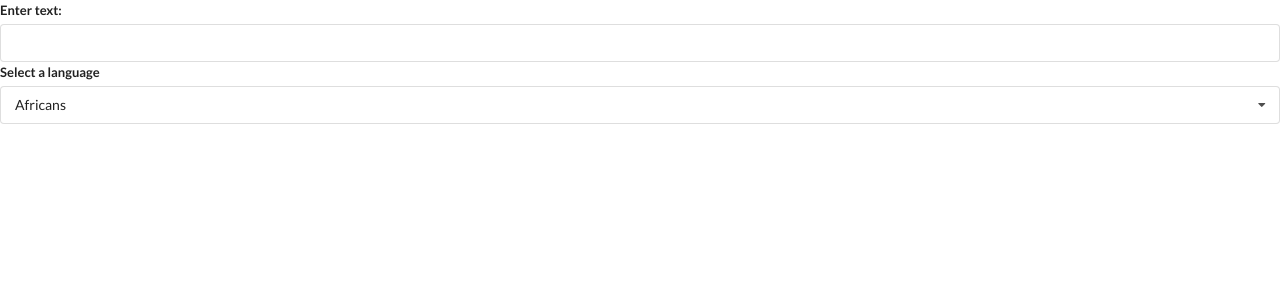
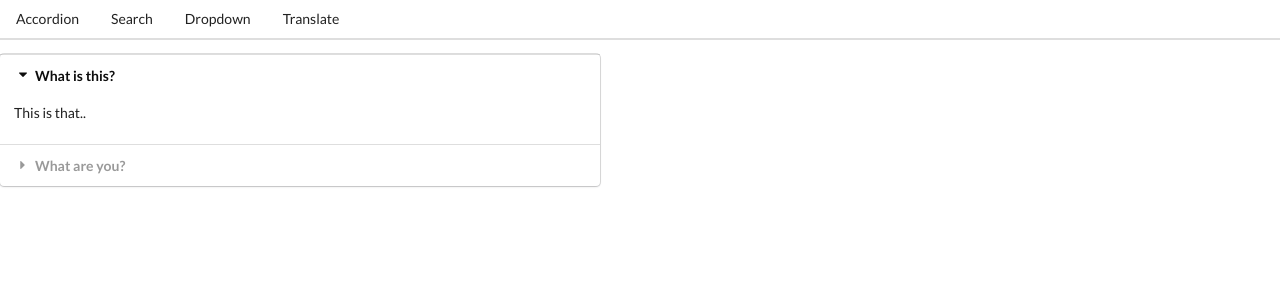
Before and after one commit to malickateeq/React-Notes, a React (Create React App) app: page / in a window 1280 px wide. Shown: the top 300 px of the page. Built offline with nearby package versions, Linux system fonts and the light colour scheme; no server answers.

Commit message:
Custom React Router from Scratch

```diff
--- a/src/components/App.js
+++ b/src/components/App.js
@@ -1,27 +1,61 @@
 import React, { useState } from 'react';
-// import Accordion from './Accordion';
-// import Search from './Search';
+import Accordion from './Accordion';
+import Dropdown from './Dropdown';
+import Search from './Search';
 import Translate from './Translate';
+import Route from './Route';
+import Header from './Header';
 
-// const items = [
-//     {
-//         "title": "What is this?",
-//         "content": "This is that.."
-//     },
-//     {
-//         "title": "What are you?",
-//         "content": "I am what what you are."
-//     }
-// ];
-
+const items = [
+    {
+        "title": "What is this?",
+        "content": "This is that.."
+    },
+    {
+        "title": "What are you?",
+        "content": "I am what what you are."
+    }
+];
+const options = [
+    {
+        "label": "Red color",
+        "value": "red"
+    },
+    {
+        "label": "30 Shades of blue",
+        "value": "blue"
+    }
+];
 
 const App = () => {
-
+    const [selected, setSelected] = useState(options[0]);
     return (
         <React.Fragment>
-            {/* <Accordion items={items} /> */}
-            {/* <Search /> */}
-            <Translate />
+
+            <Header />
+
+            <Route path="/">
+                {/* This prop will passed as `children` in Route component */}
+                <Accordion items={items} />
+            </Route>
+
+            <Route path="/list">
+                <Search items={items} />
+            </Route>
+
+            <Route path="/dropdown">
+                <Dropdown
+                    label="Select a color"
+                    options={options}
+                    selected={selected}
+                    onSelectedChange={setSelected}
+                />
+            </Route>
+
+            <Route path="/translate">
+                <Translate />
+            </Route>
+
         </React.Fragment>
     );
 };
--- /dev/null
+++ b/src/components/Header.js
@@ -0,0 +1,16 @@
+import React from "react";
+import Link from "./Link";
+
+const Header = () =>
+{
+    return (
+        <div className="ui secondary pointing menu">
+            <Link href="/" className="item">Accordion</Link>
+            <Link href="/list" className="item">Search</Link>
+            <Link href="/dropdown" className="item">Dropdown</Link>
+            <Link href="/translate" className="item">Translate</Link>
+        </div>
+    );
+}
+
+export default Header;
--- /dev/null
+++ b/src/components/Link.js
@@ -0,0 +1,30 @@
+import React from "react";
+
+const Link = ({className, href, children}) =>
+{
+    const onClick = (event) =>
+    {
+        if(event.metaKey || event.ctrlKey)
+        {
+            // Open it in new tab
+            return;
+        }
+
+        event.preventDefault();
+        window.history.pushState({}, "", href);
+
+        //
+        const navEvent = new PopStateEvent("popstate");
+        window.dispatchEvent(navEvent);
+    };
+    return (
+            <a
+                onClick={ onClick }
+                className={className}
+                href={href}>
+                {children}
+            </a>
+    );
+}
+
+export default Link;
--- /dev/null
+++ b/src/components/Route.js
@@ -0,0 +1,24 @@
+import {useState, useEffect} from "react";
+
+const Route = ({path, children}) =>
+{
+    // Only Reason: If state changes Route component rerenders.
+    const [currentPath, setCurrentPath] = useState(window.location.pathname);
+
+    useEffect(() =>
+    {
+        const onLocationChange = () => {
+            setCurrentPath(window.location.pathname);
+        };
+        window.addEventListener("popstate", onLocationChange);
+
+        return () => {
+            window.removeEventListener("popstate", onLocationChange);
+        }
+    }, [])
+    return currentPath === path ? children : null;
+    // OR below also works
+    // return window.location.pathname === path ? children : null;
+}
+
+export default Route;
```
Also changed, not shown: 2 other files (tests, documents, lock files or other folders).
